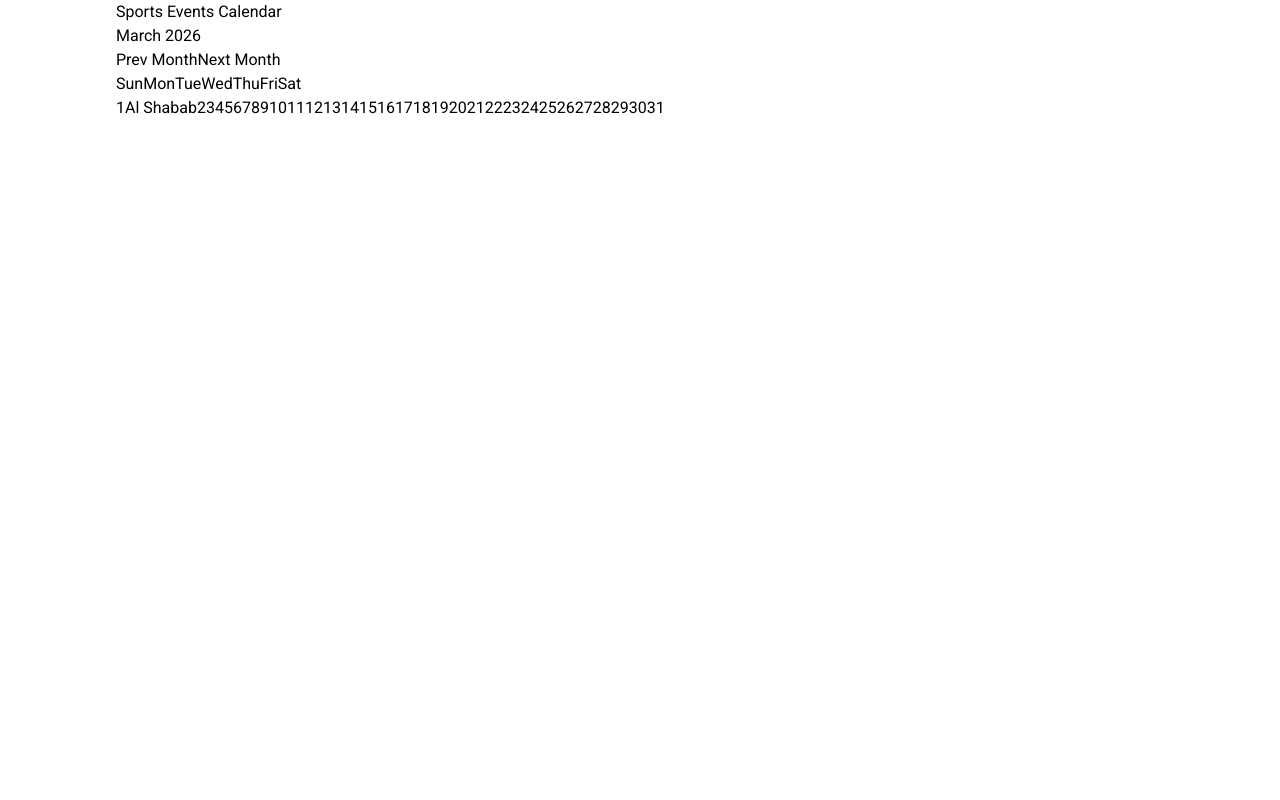
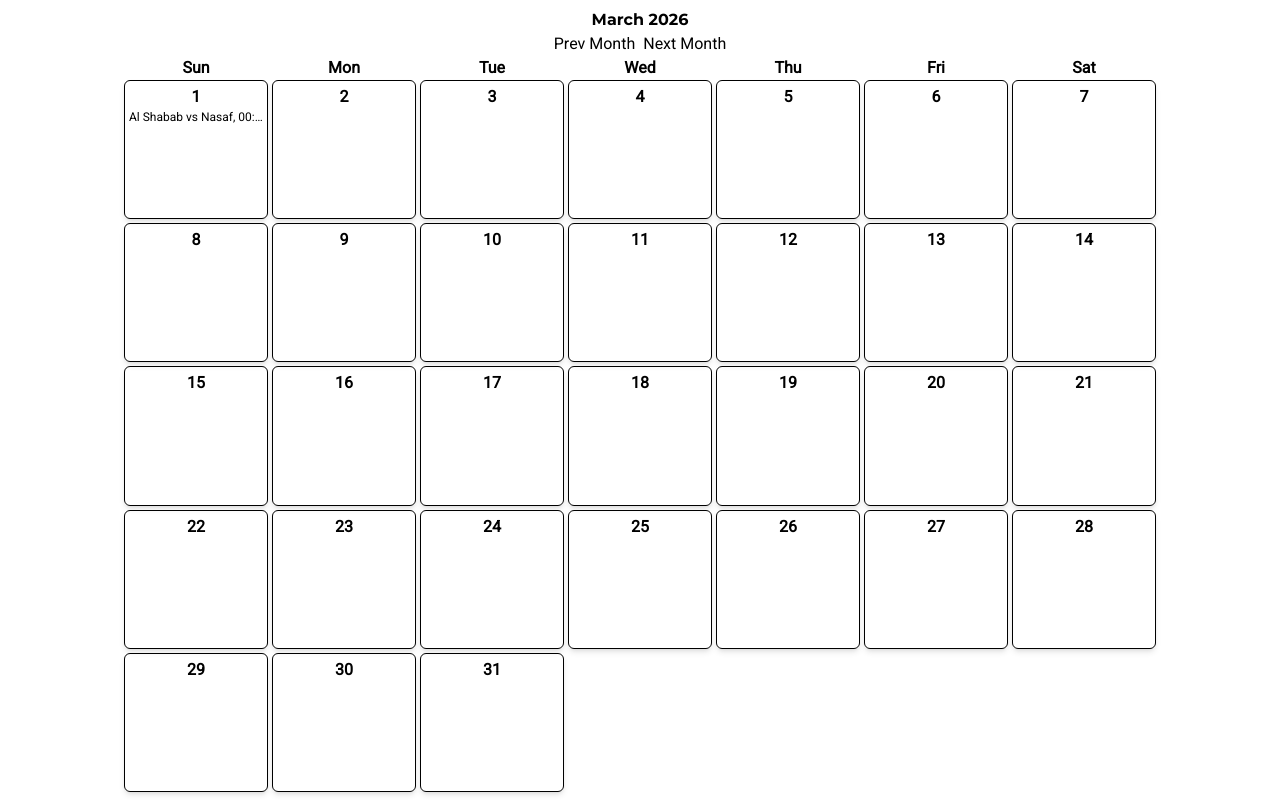
Before and after one commit to ZajacMateusz1/Sportradar, a React (Vite) app: page / in a window 1280 px wide. Built offline with nearby package versions, Linux system fonts and the light colour scheme.

Commit message:
Add basic styles and link to event details

```diff
--- a/src/pages/CalendarPage.tsx
+++ b/src/pages/CalendarPage.tsx
@@ -1,4 +1,5 @@
 import { useState, useMemo, useContext } from "react";
+import { Link } from "react-router-dom";
 import EventsContext from "../store/events-context";
 import type { TransformedEventType } from "../utils/types";
 
@@ -30,13 +31,13 @@ export default function CalendarPage() {
     0,
   ).getDate();
   const firstDay = new Date(currentDate.year, currentDate.month, 1).getDay();
-  const prevMonth = () => {
+  const handlePrevMonth = () => {
     setCurrentDate((prevDate) => {
       if (prevDate.month > 0) return { ...prevDate, month: prevDate.month - 1 };
       else return { month: 11, year: prevDate.year - 1 };
     });
   };
-  const nextMonth = () => {
+  const handleNextMonth = () => {
     setCurrentDate((prevDate) => {
       if (prevDate.month < 11)
         return { ...prevDate, month: prevDate.month + 1 };
@@ -54,46 +55,54 @@ export default function CalendarPage() {
     return dateToEvents;
   }, [events]);
   return (
-    <>
-      <h1>Sports Events Calendar</h1>
-      <div className="calendar">
-        <div className="header">
-          <h2>{`${months[currentDate.month]} ${currentDate.year}`}</h2>
-          <div className="changeMonthButtons">
-            <button className="prevButton" onClick={prevMonth}>
+    <div className="calendar h-screen flex flex-col p-2 text-center">
+      <div className="calendar-header">
+        <h2 className="font-header">{`${months[currentDate.month]} ${currentDate.year}`}</h2>
+        <div className="changeMonthButtons flex justify-center gap-2 cursor-pointer">
+          <button className="prevButton" onClick={handlePrevMonth}>
             Prev Month
           </button>
-            <button className="nextButton" onClick={nextMonth}>
+          <button className="nextButton" onClick={handleNextMonth}>
             Next Month
           </button>
         </div>
       </div>
-        <div className="weekdays">
+
+      <div className="weekdays grid grid-cols-7 gap-1 font-semibold">
         {days.map((day) => (
           <span key={day}>{day}</span>
         ))}
       </div>
-        <div className="monthDays">
+      <div className="monthDays flex-1 grid grid-cols-7 gap-1 auto-rows-[1fr]">
         {Array.from({ length: firstDay }).map((_, index) => (
-            <span
+          <div
+            className="day"
             key={`empty-${index}-${currentDate.month}-${currentDate.year}`}
-            ></span>
+          ></div>
         ))}
         {Array.from({ length: daysInMonth }).map((_, index) => {
           const day = index + 1;
           const month = currentDate.month + 1;
           const date = `${currentDate.year}-${month < 10 ? `0${month}` : month}-${day < 10 ? `0${day}` : day}`;
           return (
-              <span key={date}>
-                {day}
+            <div
+              className="day flex flex-col border border-black rounded-md shadow-md p-1"
+              key={date}
+            >
+              <span className="font-semibold">{day}</span>
               {eventsMap[date]
-                  ? eventsMap[date].map((event) => event.homeTeamName)
+                ? eventsMap[date].map((event) => (
+                    <Link
+                      to={`events/${event.id}`}
+                      key={event.id}
+                      className="text-xs truncate"
+                    >{`${event.homeTeamName} vs ${event.awayTeamName}, ${event.time.slice(0, -3)}`}</Link>
+                  ))
                 : ""}
-              </span>
+            </div>
           );
         })}
       </div>
     </div>
-    </>
   );
 }
```
Lines whose indentation alone changed are shown as unchanged.
